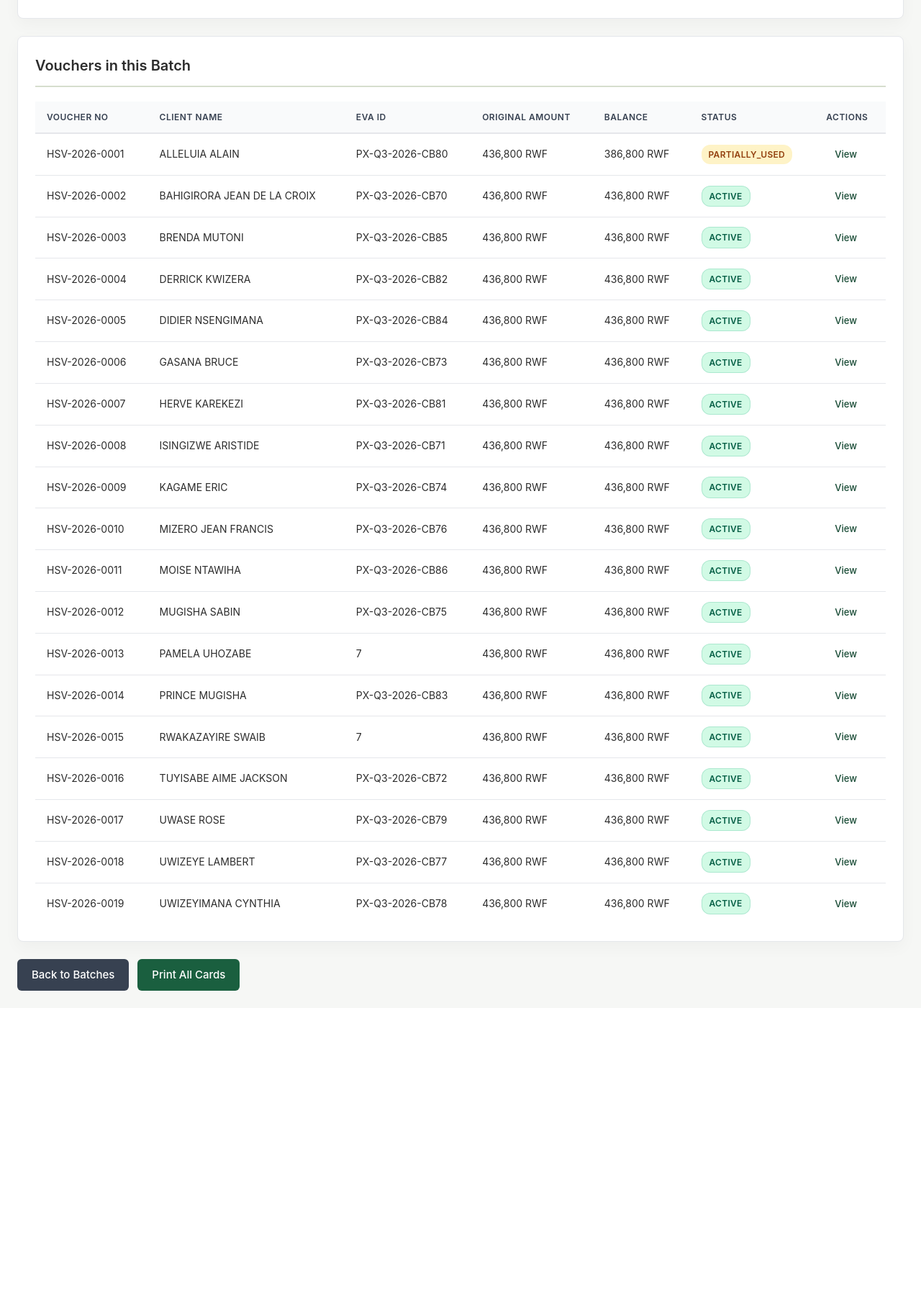
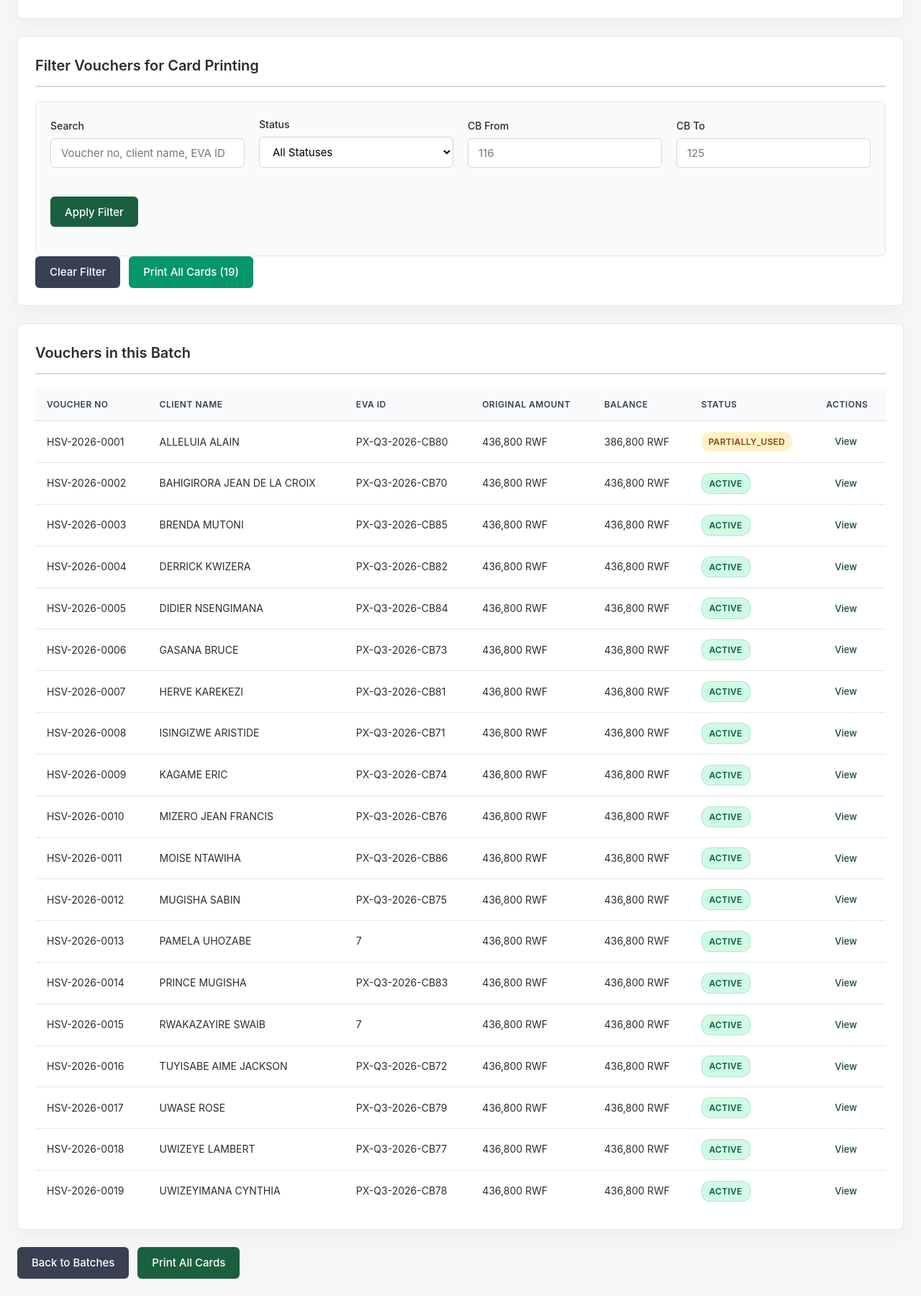
Before and after one commit to Lambert-01/voucher-system, a PHP site: page /admin/batch-view.php?id=6 in a window 1280 px wide. Shown: the part 682-2482 px from the top of the page at 72% size. Before the commit the page ends 2058 px from the top, so only its background shows below. Run offline with PHP 8.4, Linux system fonts and the light colour scheme; the visitor is signed in with stand-in values (Sample User, id 1); data comes from the database, SQL or seed files in the repository.

Commit message:
feat: Add filtering options for vouchers in batch management

```diff
--- a/public/admin/batch-view.php
+++ b/public/admin/batch-view.php
@@ -18,7 +18,21 @@ if (!$batch) {
     die('Batch not found');
 }
 
-$vouchers = $voucherModel->getByBatch($batchId);
+$filters = [
+    'q' => trim($_GET['q'] ?? ''),
+    'status' => trim($_GET['status'] ?? ''),
+    'cb_from' => trim($_GET['cb_from'] ?? ''),
+    'cb_to' => trim($_GET['cb_to'] ?? ''),
+];
+$vouchers = $voucherModel->getByBatchFiltered($batchId, $filters);
+$hasFilters = $filters['q'] !== '' || $filters['status'] !== '' || $filters['cb_from'] !== '' || $filters['cb_to'] !== '';
+$printQuery = array_filter([
+    'id' => $batch['id'],
+    'q' => $filters['q'],
+    'status' => $filters['status'],
+    'cb_from' => $filters['cb_from'],
+    'cb_to' => $filters['cb_to'],
+], fn($value) => $value !== '' && $value !== null);
 
 $title = 'Batch Details';
 ob_start();
@@ -65,7 +79,46 @@ ob_start();
 </div>
 
 <div class="card">
-    <h2>Vouchers in this Batch</h2>
+    <h2>Filter Vouchers for Card Printing</h2>
+    <form method="GET" class="filter-form">
+        <input type="hidden" name="id" value="<?= htmlspecialchars($batch['id']) ?>">
+        <div class="form-row">
+            <div class="form-group">
+                <label>Search</label>
+                <input type="text" name="q" value="<?= htmlspecialchars($filters['q']) ?>" placeholder="Voucher no, client name, EVA ID">
+            </div>
+            <div class="form-group">
+                <label>Status</label>
+                <select name="status">
+                    <option value="">All Statuses</option>
+                    <?php foreach (['active', 'partially_used', 'used', 'blocked', 'expired', 'cancelled'] as $status): ?>
+                        <option value="<?= $status ?>" <?= $filters['status'] === $status ? 'selected' : '' ?>><?= ucfirst(str_replace('_', ' ', $status)) ?></option>
+                    <?php endforeach; ?>
+                </select>
+            </div>
+            <div class="form-group">
+                <label>CB From</label>
+                <input type="number" name="cb_from" value="<?= htmlspecialchars($filters['cb_from']) ?>" placeholder="116" min="1">
+            </div>
+            <div class="form-group">
+                <label>CB To</label>
+                <input type="number" name="cb_to" value="<?= htmlspecialchars($filters['cb_to']) ?>" placeholder="125" min="1">
+            </div>
+            <div class="form-group">
+                <button type="submit" class="btn btn-primary">Apply Filter</button>
+            </div>
+        </div>
+    </form>
+    <div class="actions" style="margin-top: 0;">
+        <a href="<?= htmlspecialchars(appUrl('/admin/batch-view.php?id=' . $batch['id'])) ?>" class="btn btn-secondary">Clear Filter</a>
+        <a href="<?= htmlspecialchars(appUrl('/admin/print-batch.php?' . http_build_query($printQuery))) ?>" class="btn btn-success" target="_blank">
+            Print <?= $hasFilters ? 'Filtered' : 'All' ?> Cards (<?= count($vouchers) ?>)
+        </a>
+    </div>
+</div>
+
+<div class="card">
+    <h2>Vouchers in this Batch <?= $hasFilters ? '(' . count($vouchers) . ' filtered)' : '' ?></h2>
     <table class="table">
         <thead>
             <tr>
```
